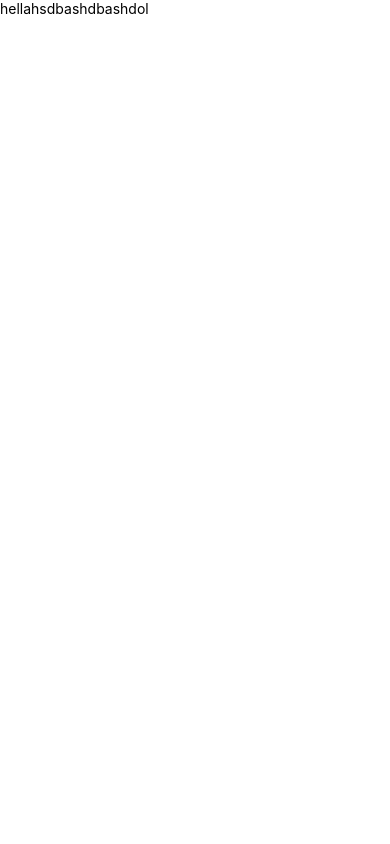
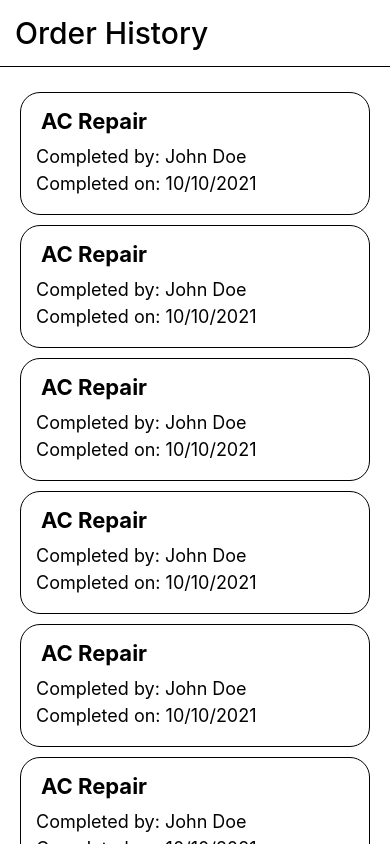
Before and after one commit to AdityaShuk1a/Serv-Ease, a React Native app in the folder frontend/: screen / in a window 390 px wide. Built offline with nearby package versions, Linux system fonts and the light colour scheme.

Commit message:
added order history page and order history page card component

```diff
--- /dev/null
+++ b/frontend/Components/OrderHistoryCard.jsx
@@ -0,0 +1,47 @@
+import { StyleSheet, Text, View } from 'react-native'
+import React from 'react'
+
+const OrderHistoryCard = ({ title, name, date }) => {
+  return (
+    <View style={styles.container}>
+      <View style={styles.titleContainer}>
+        <Text style={styles.title}>{title}</Text>
+      </View>
+      <View style={styles.infoContainer}>
+        <Text style={styles.info}>Completed by: {name}</Text>
+        <Text style={styles.info}>Completed on: {date}</Text>
+      </View>
+    </View>
+  )
+}
+
+export default OrderHistoryCard
+
+const styles = StyleSheet.create({
+  container: {
+    flexDirection: 'column',
+    borderColor: 'black',
+    borderWidth: 1,
+    borderRadius: 20,
+    padding: 15,
+    marginVertical: 5,
+    gap : 7,
+  },
+  titleContainer: {
+    flexDirection: 'row',
+    alignItems: 'center',
+    paddingHorizontal : 5,
+  },
+  title: {
+    fontSize: 22,
+    fontWeight: 'bold',
+  },
+  infoContainer: {
+    gap : 6,
+    flexDirection: 'column',
+    paddingVertical: 5,
+  },
+  info: {
+    fontSize: 18,
+  },
+})
--- a/frontend/Pages/OrderHistory.jsx
+++ b/frontend/Pages/OrderHistory.jsx
@@ -1,6 +1,7 @@
-import {StyleSheet, Text, View} from 'react-native';
+import {StyleSheet, Text, View, ScrollView, Dimensions} from 'react-native';
 import React from 'react';
-
+import OrderHistoryCard from '../Components/OrderHistoryCard';
+const {width} = Dimensions.get('window').width;
 const OrderHistory = () => {
   const history = [{
     "id" : 1,
@@ -38,22 +39,54 @@ const OrderHistory = () => {
     "Done by" : "John Doe",
     "date" : "10/10/2021"
   }
+  ,
+  {
+    "id" : 6,
+    "titile" : "AC Repair",
+    "Done by" : "John Doe",
+    "date" : "10/10/2021"
+  }
 ];
-
   return (
     <>
-      <View style={styles.mainContainer}>
-        <Text>hellahsdbashdbashdol</Text>
-      </View>
+    <View style={styles.title}>
+
+      <Text style={styles.titleText}>Order History</Text>
+    </View>
+    <View style={styles.mainContainer}>
+      <ScrollView style={styles.cardContainer} >
+      {history.map((items)=>(
+        <OrderHistoryCard title={items.titile} name={items["Done by"]} date={items.date} />
+      ))}
+      </ScrollView>
+
+    </View>
     </>
+
   );
 };
 
 export default OrderHistory;
 
 const styles = StyleSheet.create({
+  title: {
+    backgroundColor: "white",
+    width: width,
+    padding: 15,
+    borderBottomWidth: 1,
+    borderColor: 'black',
+  },
+  titleText: {
+    fontSize: 30,
+    fontWeight: 500,
+    color: 'black',
+    // marginLeft :  20
+  },
   mainContainer: {
     flex: 1,
     backgroundColor: '#fff',
   },
+  cardContainer: {
+    padding: 20,
+  },
 });
```
Also changed, not shown: 1 other file (tests, documents, lock files or other folders).
